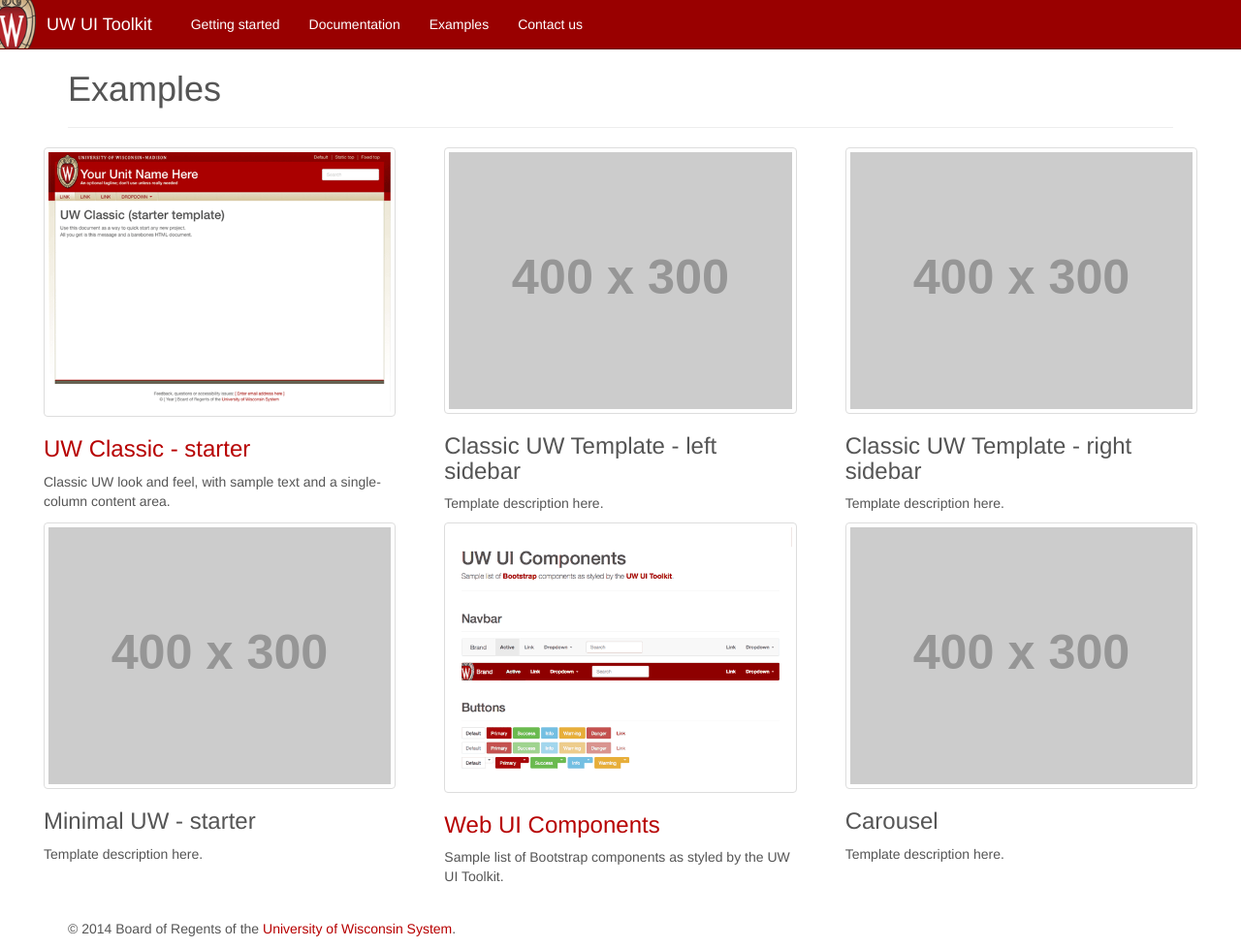
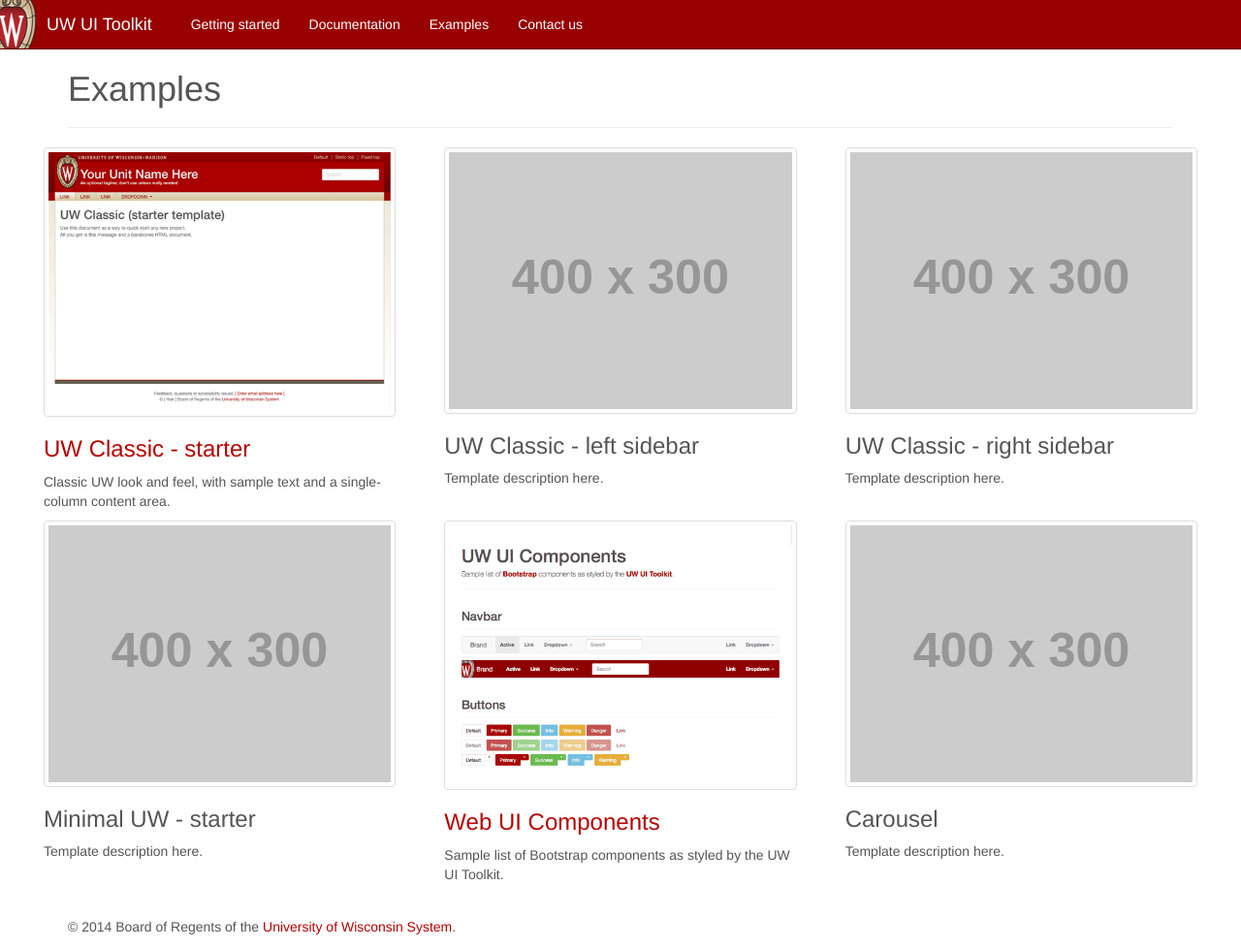
Before and after one commit to UWMadisonUcomm/uw-ui-toolkit, a Jekyll site: the page built from examples/index.html, in a window 1280 px wide and 978 px high. Shown: the whole window at 97% size. Built offline with Jekyll 4.4.1, drawn with Linux system fonts in a browser that asks for light colours; nearby versions of some CDN libraries; Markdown is read by kramdown in place of the engine named in the settings.

Commit message:
Rename Classic UW Template as UW Classic

```diff
--- a/examples/index.html
+++ b/examples/index.html
@@ -14,12 +14,12 @@
     </div>
     <div class="col-sm-4">
       <img src="http://placehold.it/400x300" class="thumbnail img-responsive">
-      <h3>Classic UW Template - left sidebar</h3>
+      <h3>UW Classic - left sidebar</h3>
       <p> Template description here. </p>
     </div>
     <div class="col-sm-4">
       <img src="http://placehold.it/400x300" class="thumbnail img-responsive">
-      <h3>Classic UW Template - right sidebar</h3>
+      <h3>UW Classic - right sidebar</h3>
       <p> Template description here. </p>
     </div>
   </div>
```
